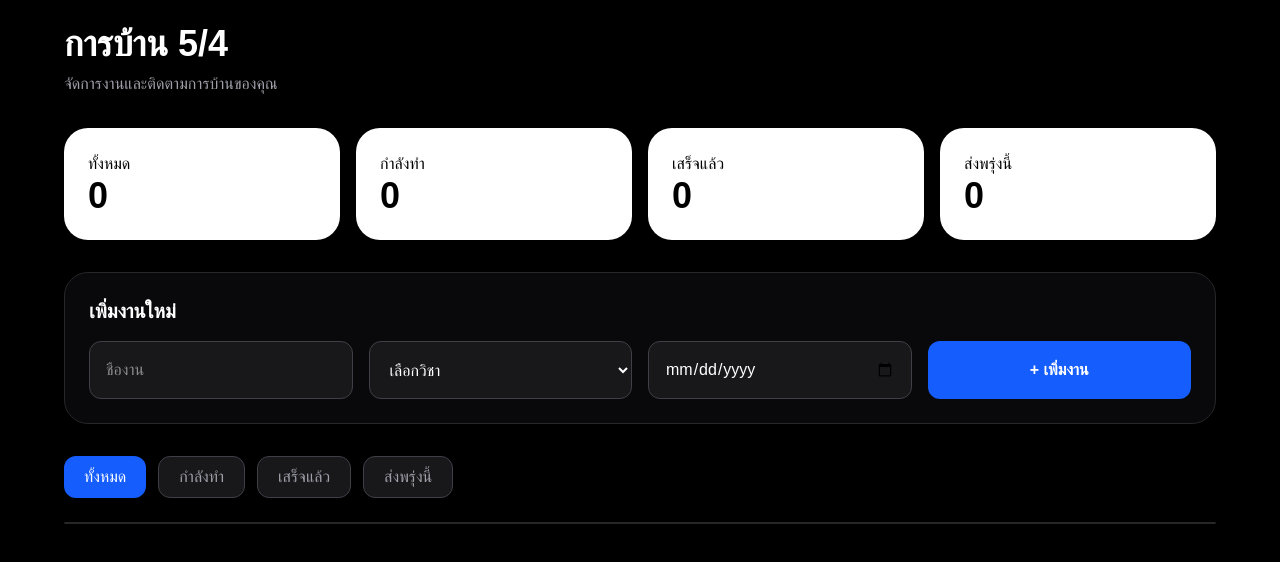
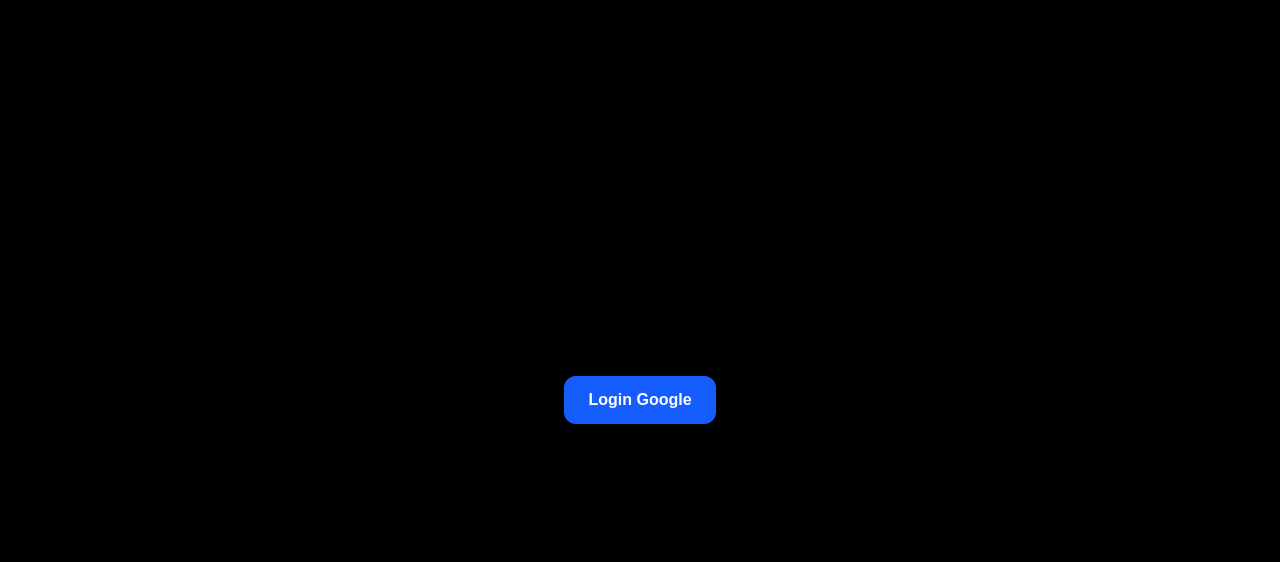
Before and after one commit to Dislike-dev/homework-app54, a Next.js app: page / in a window 1280 px wide. Shown: the top 562 px of the page. Built offline with nearby package versions, Linux system fonts and the light colour scheme.

Commit message:
homework54

```diff
--- a/app/page.tsx
+++ b/app/page.tsx
@@ -1,9 +1,13 @@
 "use client";
 
 import { useState, useEffect } from "react";
+import { db } from "@/lib/firebase";
+import { auth, provider } from "@/lib/auth";
+import { collection, addDoc, getDocs } from "firebase/firestore";
+import { signInWithPopup } from "firebase/auth";
 
 type Task = {
-  id: number;
+  id: string;
   title: string;
   subject: string;
   due: string;
@@ -11,6 +15,7 @@
 };
 
 export default function Home() {
+  const [user, setUser] = useState<string | null>(null);
   const [tasks, setTasks] = useState<Task[]>([]);
   const [title, setTitle] = useState("");
   const [subject, setSubject] = useState("");
@@ -18,49 +23,63 @@
   const [filter, setFilter] = useState("all");
 
   useEffect(() => {
-    const saved = localStorage.getItem("hw_tasks");
-    if (saved) {
-      setTasks(JSON.parse(saved));
+    if (user) loadTasks();
+  }, [user]);
+
+  const login = async () => {
+    try {
+      const result = await signInWithPopup(auth, provider);
+      setUser(result.user.displayName || "User");
+    } catch (err) {
+      console.error(err);
     }
-  }, []);
-
-  const saveTasks = (newTasks: Task[]) => {
-    setTasks(newTasks);
-    localStorage.setItem("hw_tasks", JSON.stringify(newTasks));
   };
 
-  const addTask = () => {
+  const loadTasks = async () => {
+    const snapshot = await getDocs(collection(db, "tasks"));
+    const data = snapshot.docs.map((doc) => ({
+      id: doc.id,
+      ...doc.data(),
+    })) as Task[];
+    setTasks(data);
+  };
+
+  const addTask = async () => {
     if (!title.trim()) return;
 
-    const newTask: Task = {
-      id: Date.now(),
+    await addDoc(collection(db, "tasks"), {
       title,
       subject,
       due,
       done: false,
-    };
+    });
 
-    saveTasks([newTask, ...tasks]);
     setTitle("");
     setSubject("");
     setDue("");
+    loadTasks();
   };
 
-  const toggleDone = (id: number) => {
-    saveTasks(
-      tasks.map((task) =>
+  const toggleDone = (id: string) => {
+    setTasks((prev) =>
+      prev.map((task) =>
         task.id === id ? { ...task, done: !task.done } : task
       )
     );
   };
 
-  const deleteTask = (id: number) => {
-    saveTasks(tasks.filter((task) => task.id !== id));
+  const deleteTask = (id: string) => {
+    setTasks((prev) => prev.filter((task) => task.id !== id));
   };
 
+  const tomorrowStr = (() => {
     const tomorrow = new Date();
     tomorrow.setDate(tomorrow.getDate() + 1);
-  const tomorrowStr = tomorrow.toISOString().split("T")[0];
+    return `${tomorrow.getFullYear()}-${String(tomorrow.getMonth() + 1).padStart(
+      2,
+      "0"
+    )}-${String(tomorrow.getDate()).padStart(2, "0")}`;
+  })();
 
   const filteredTasks = tasks.filter((task) => {
     if (filter === "doing") return !task.done;
@@ -69,58 +88,47 @@
     return true;
   });
 
+  if (!user)
+    return (
+      <div className="min-h-screen flex items-center justify-center bg-black text-white">
+        <button
+          onClick={login}
+          className="bg-blue-600 px-6 py-3 rounded-xl font-bold"
+        >
+          Login Google
+        </button>
+      </div>
+    );
+
   return (
     <main className="min-h-screen bg-black text-white p-6">
-      <div className="max-w-6xl mx-auto">
       <h1 className="text-4xl font-bold mb-2">การบ้าน 5/4</h1>
-        <p className="text-zinc-400 mb-8">
-          จัดการงานและติดตามการบ้านของคุณ
-        </p>
+      <p className="mb-4">ยินดีต้อนรับ, {user}</p>
 
       <div className="grid md:grid-cols-4 gap-4 mb-8">
         <div className="bg-white text-black rounded-3xl p-6">
           <p>ทั้งหมด</p>
           <h2 className="text-4xl font-bold">{tasks.length}</h2>
         </div>
-
         <div className="bg-white text-black rounded-3xl p-6">
           <p>กำลังทำ</p>
-            <h2 className="text-4xl font-bold">
-              {tasks.filter((t) => !t.done).length}
-            </h2>
+          <h2 className="text-4xl font-bold">{tasks.filter((t) => !t.done).length}</h2>
         </div>
-
         <div className="bg-white text-black rounded-3xl p-6">
           <p>เสร็จแล้ว</p>
-            <h2 className="text-4xl font-bold">
-              {tasks.filter((t) => t.done).length}
-            </h2>
+          <h2 className="text-4xl font-bold">{tasks.filter((t) => t.done).length}</h2>
         </div>
-
         <div className="bg-white text-black rounded-3xl p-6">
           <p>ส่งพรุ่งนี้</p>
-            <h2 className="text-4xl font-bold">
-              {tasks.filter((t) => t.due === tomorrowStr).length}
-            </h2>
+          <h2 className="text-4xl font-bold">{tasks.filter((t) => t.due === tomorrowStr).length}</h2>
         </div>
       </div>
 
       <div className="bg-zinc-950 border border-zinc-800 rounded-3xl p-6 mb-8">
         <h3 className="text-xl font-semibold mb-4">เพิ่มงานใหม่</h3>
-
         <div className="grid md:grid-cols-4 gap-4">
-            <input
-              value={title}
-              onChange={(e) => setTitle(e.target.value)}
-              placeholder="ชื่องาน"
-              className="bg-zinc-900 border border-zinc-700 rounded-xl p-4"
-            />
-
-            <select
-              value={subject}
-              onChange={(e) => setSubject(e.target.value)}
-              className="bg-zinc-900 border border-zinc-700 rounded-xl p-4"
-            >
+          <input value={title} onChange={(e) => setTitle(e.target.value)} placeholder="ชื่องาน" className="bg-zinc-900 p-4 rounded-xl" />
+          <select value={subject} onChange={(e) => setSubject(e.target.value)} className="bg-zinc-900 p-4 rounded-xl">
             <option value="">เลือกวิชา</option>
             <option>คณิตศาสตร์</option>
             <option>วิทยาศาสตร์</option>
@@ -129,20 +137,8 @@
             <option>สังคมศึกษา</option>
             <option>คอมพิวเตอร์</option>
           </select>
-
-            <input
-              type="date"
-              value={due}
-              onChange={(e) => setDue(e.target.value)}
-              className="bg-zinc-900 border border-zinc-700 rounded-xl p-4"
-            />
-
-            <button
-              onClick={addTask}
-              className="bg-blue-600 hover:bg-blue-700 rounded-xl p-4 font-semibold"
-            >
-              + เพิ่มงาน
-            </button>
+          <input type="date" value={due} onChange={(e) => setDue(e.target.value)} className="bg-zinc-900 p-4 rounded-xl" />
+          <button onClick={addTask} className="bg-blue-600 p-4 rounded-xl font-semibold">+ เพิ่มงาน</button>
         </div>
       </div>
 
@@ -153,15 +149,7 @@
           ["done", "เสร็จแล้ว"],
           ["tomorrow", "ส่งพรุ่งนี้"],
         ].map(([value, label]) => (
-    <button
-      key={value}
-      onClick={() => setFilter(value)}
-      className={`px-5 py-2 rounded-xl font-medium transition-all ${
-        filter === value
-          ? "bg-blue-600 text-white"
-          : "bg-zinc-900 text-zinc-400 border border-zinc-700"
-      }`}
-    >
+          <button key={value} onClick={() => setFilter(value)} className={`px-5 py-2 rounded-xl font-medium transition-all ${filter === value ? "bg-blue-600 text-white" : "bg-zinc-900 text-zinc-400 border border-zinc-700"}`}>
             {label}
           </button>
         ))}
@@ -169,36 +157,19 @@
 
       <div className="bg-zinc-950 border border-zinc-800 rounded-3xl">
         {filteredTasks.map((task) => (
-            <div
-              key={task.id}
-              className="flex justify-between items-center p-5 border-b border-zinc-800"
-            >
+          <div key={task.id} className="flex justify-between items-center p-5 border-b border-zinc-800">
             <div>
               <h3 className="font-semibold">{task.title}</h3>
               <p className="text-zinc-400 text-sm">{task.subject}</p>
             </div>
-
             <div className="flex items-center gap-3">
               <span>{task.due || "-"}</span>
-
-                <button
-                  onClick={() => toggleDone(task.id)}
-                  className="text-green-400"
-                >
-                  ✓
-                </button>
-
-                <button
-                  onClick={() => deleteTask(task.id)}
-                  className="text-red-400"
-                >
-                  ลบ
-                </button>
+              <button onClick={() => toggleDone(task.id)} className="text-green-400">✓</button>
+              <button onClick={() => deleteTask(task.id)} className="text-red-400">ลบ</button>
             </div>
           </div>
         ))}
       </div>
-      </div>
     </main>
   );
 }
--- /dev/null
+++ b/lib/auth.ts
@@ -0,0 +1,16 @@
+import { GoogleAuthProvider, getAuth } from "firebase/auth";
+import { initializeApp } from "firebase/app";
+
+const firebaseConfig = {
+apiKey: "AIzaSyBDY861H4S318Pd2dau8sK3kVzrsBsnYW8",
+authDomain: "homework54-c2911.firebaseapp.com",
+projectId: "homework54-c2911",
+storageBucket: "homework54-c2911.firebasestorage.app",
+messagingSenderId: "873005178306",
+appId: "1:873005178306:web:6c6c2aacd98cb7246f4a5b",
+};
+
+const app = initializeApp(firebaseConfig);
+
+export const auth = getAuth(app);
+export const provider = new GoogleAuthProvider();
--- /dev/null
+++ b/lib/firebase.ts
@@ -0,0 +1,15 @@
+import { initializeApp } from "firebase/app";
+import { getFirestore } from "firebase/firestore";
+
+const firebaseConfig = {
+  apiKey: "AIzaSyBDY861H4S318Pd2dau8sK3kVzrsBsnYW8",
+  authDomain: "homework54-c2911.firebaseapp.com",
+  projectId: "homework54-c2911",
+  storageBucket: "homework54-c2911.firebasestorage.app",
+  messagingSenderId: "873005178306",
+  appId: "1:873005178306:web:6c6c2aacd98cb7246f4a5b",
+};
+
+const app = initializeApp(firebaseConfig);
+
+export const db = getFirestore(app);
--- a/package.json
+++ b/package.json
@@ -9,6 +9,7 @@
     "lint": "eslint"
   },
   "dependencies": {
+    "firebase": "^12.14.0",
     "next": "16.2.6",
     "react": "19.2.4",
     "react-dom": "19.2.4"
```
Also changed, not shown: 1 other file (tests, documents, lock files or other folders). Lines whose indentation alone changed are shown as unchanged.
